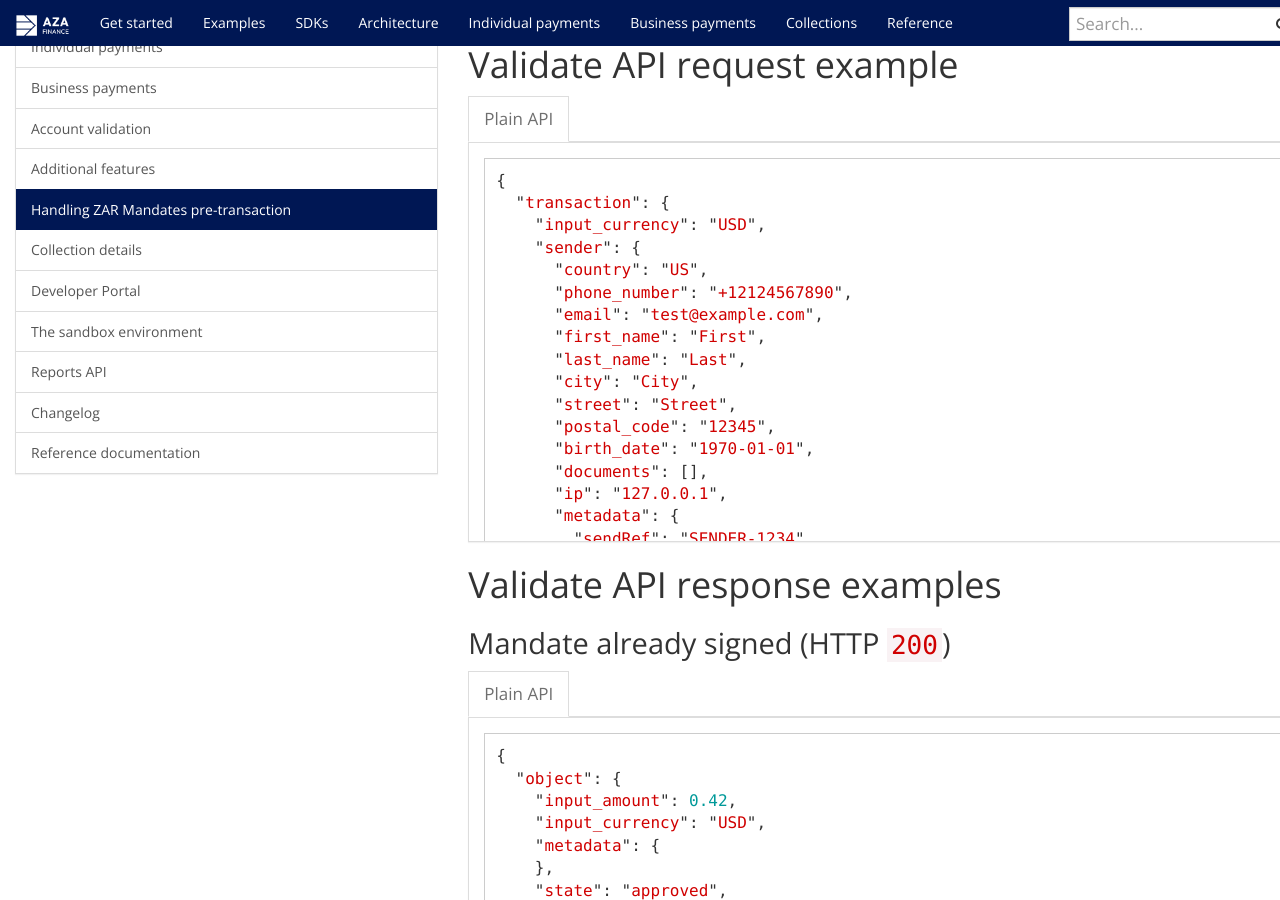
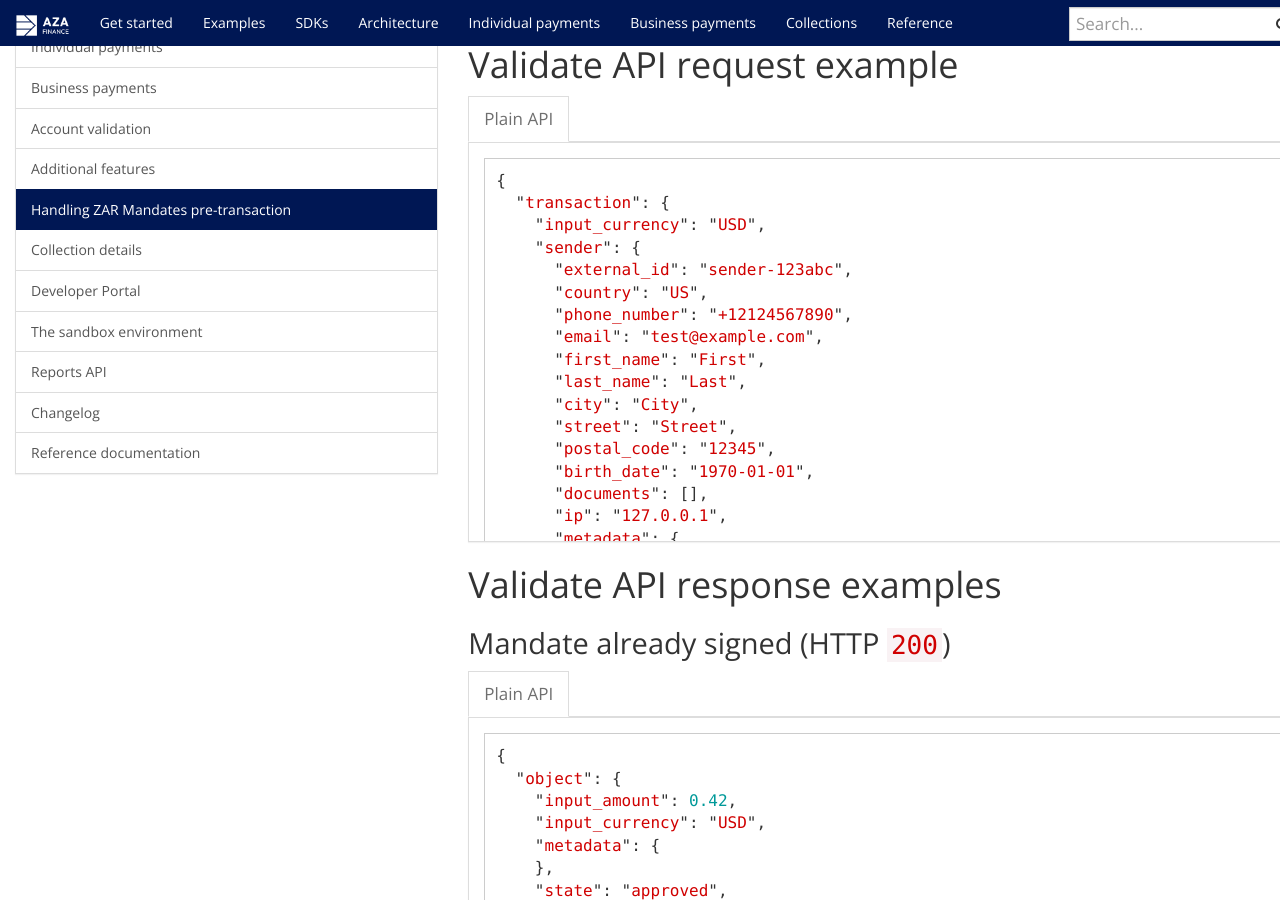
Before and after one commit to transferzero/api-documentation, a Jekyll site: the page built from _docs/handling-zar-mandates.md, in a window 1280 px wide and 900 px high, scrolled down 345 px. Built offline with Jekyll 4.4.1, drawn with Linux system fonts in a browser that asks for light colours; nearby versions of some CDN libraries; comment, search, counter and statistics services are not loaded.

Commit message:
BTA-15703 Remove sendRef from sender metadata, use external_id (#299)

```diff
--- a/_docs/handling-zar-mandates.md
+++ b/_docs/handling-zar-mandates.md
@@ -18,6 +18,7 @@
   "transaction": {
     "input_currency": "USD",
     "sender": {
+      "external_id": "sender-123abc",
       "country": "US",
       "phone_number": "+12124567890",
       "email": "test@example.com",
@@ -30,7 +31,6 @@
       "documents": [],
       "ip": "127.0.0.1",
       "metadata": {
-        "sendRef": "SENDER-1234"
       }
     },
     "recipients": [
@@ -57,7 +57,6 @@
       }
     ],
     "metadata": {
-      "sendRef": "LOCAL-ID-1234"
     },
     "external_id": "806ec63a-a5a7-43cc-9d75-1ee74fbcc026"
   }
```
